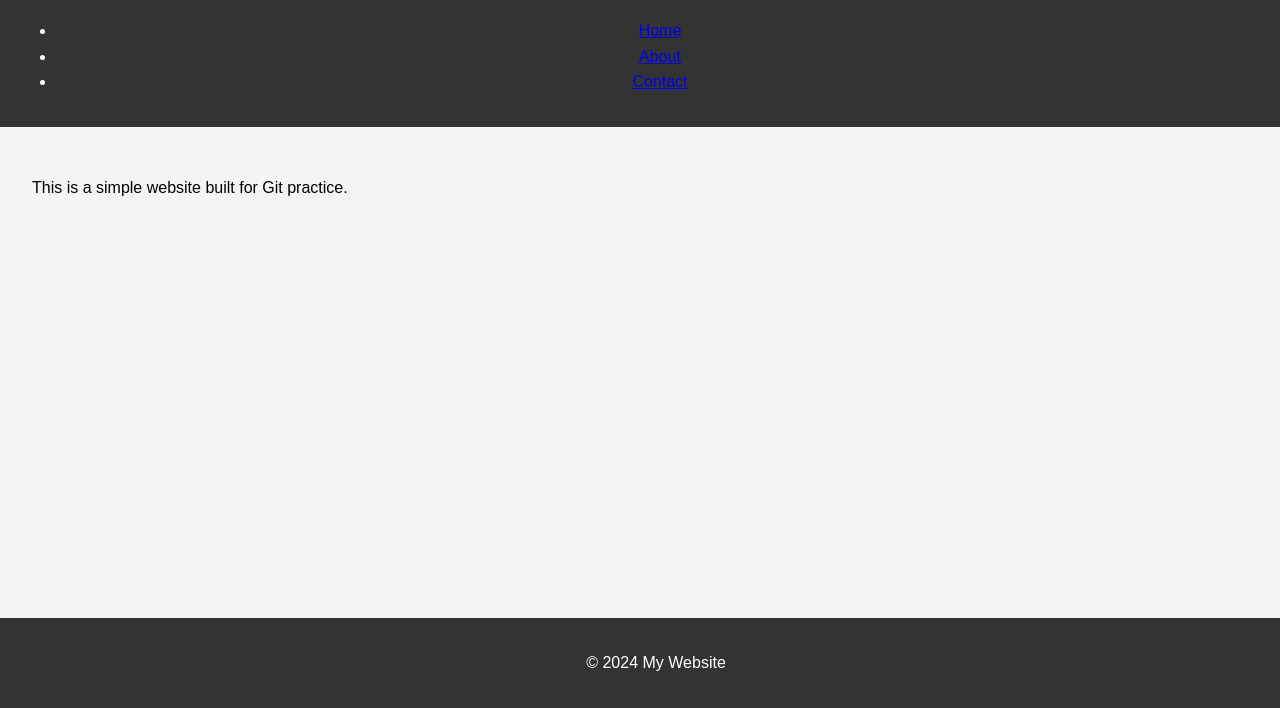
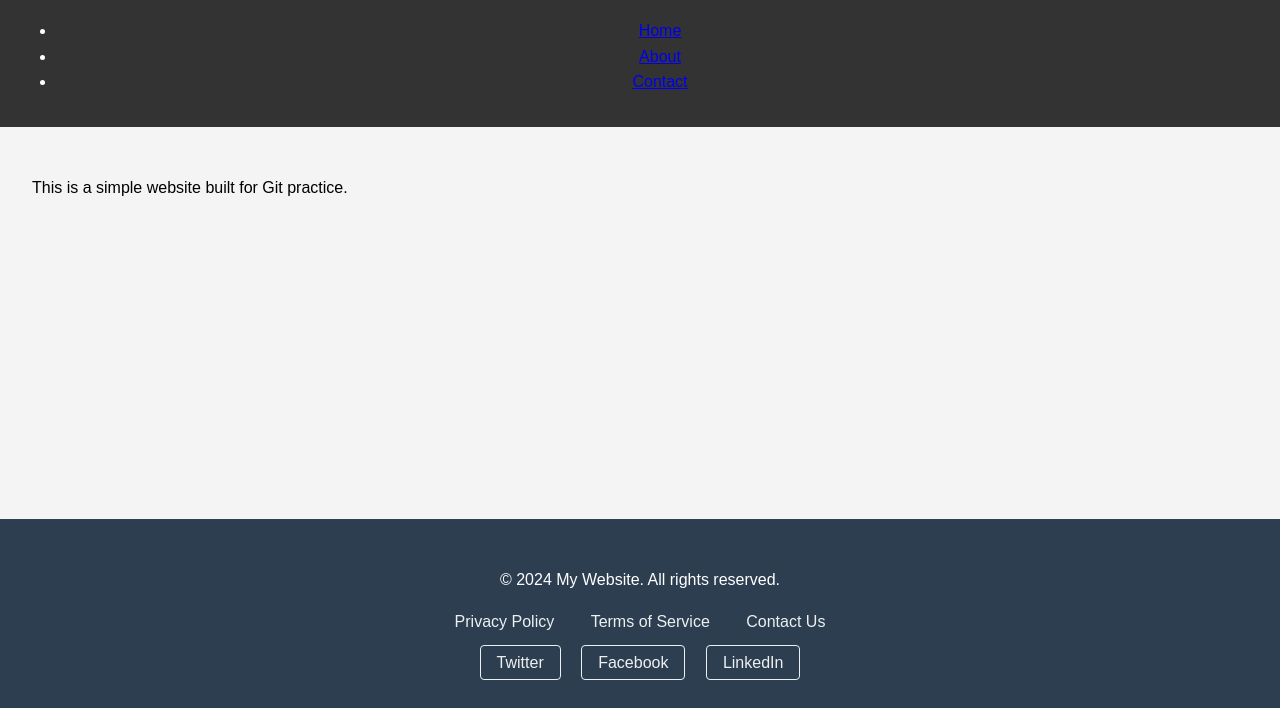
Before and after one commit to lamiaaali48/my-first-website, a plain HTML site: page index.html in a window 1280 px wide. Shown: the part 92-800 px from the top of the page. Drawn offline with Linux system fonts and the light colour scheme.

Commit message:
Add enhanced footer with links and social media, update CSS styling

```diff
--- a/index.html
+++ b/index.html
@@ -21,7 +21,19 @@
         <p>This is a simple website built for Git practice.</p>
     </main>
     <footer>
-        <p>&copy; 2024 My Website</p>
+        <div class="footer-content">
+            <p>&copy; 2024 My Website. All rights reserved.</p>
+            <div class="footer-links">
+                <a href="privacy.html">Privacy Policy</a>
+                <a href="terms.html">Terms of Service</a>
+                <a href="contact.html">Contact Us</a>
+            </div>
+            <div class="social-links">
+                <a href="https://twitter.com" class="social-link">Twitter</a>
+                <a href="https://facebook.com" class="social-link">Facebook</a>
+                <a href="https://linkedin.com" class="social-link">LinkedIn</a>
+            </div>
+        </div>
     </footer>
     <script src="script.js"></script>
 </body>
--- a/style.css
+++ b/style.css
@@ -4,6 +4,9 @@ body {
     margin: 0;
     padding: 0;
     background-color: #f4f4f4;
+    display: flex;
+    flex-direction: column;
+    min-height: 100vh;
 }
 
 header {
@@ -15,14 +18,54 @@ header {
 
 main {
     padding: 2rem;
+    flex: 1;
 }
 
+/* Updated Footer Styles */
 footer {
-    background-color: #333;
+    background-color: #2c3e50;
     color: white;
+    padding: 2rem 0;
+    margin-top: auto;
+}
+
+.footer-content {
+    max-width: 1200px;
+    margin: 0 auto;
+    padding: 0 2rem;
     text-align: center;
-    padding: 1rem;
-    position: fixed;
-    bottom: 0;
-    width: 100%;
 }
+
+.footer-links {
+    margin: 1rem 0;
+}
+
+.footer-links a {
+    color: #ecf0f1;
+    text-decoration: none;
+    margin: 0 1rem;
+    transition: color 0.3s ease;
+}
+
+.footer-links a:hover {
+    color: #3498db;
+}
+
+.social-links {
+    margin-top: 1rem;
+}
+
+.social-link {
+    color: #ecf0f1;
+    text-decoration: none;
+    margin: 0 0.5rem;
+    padding: 0.5rem 1rem;
+    border: 1px solid #ecf0f1;
+    border-radius: 4px;
+    transition: all 0.3s ease;
+}
+
+.social-link:hover {
+    background-color: #ecf0f1;
+    color: #2c3e50;
+}
```
Also changed, not shown: contact.html (+13 -1 lines).
